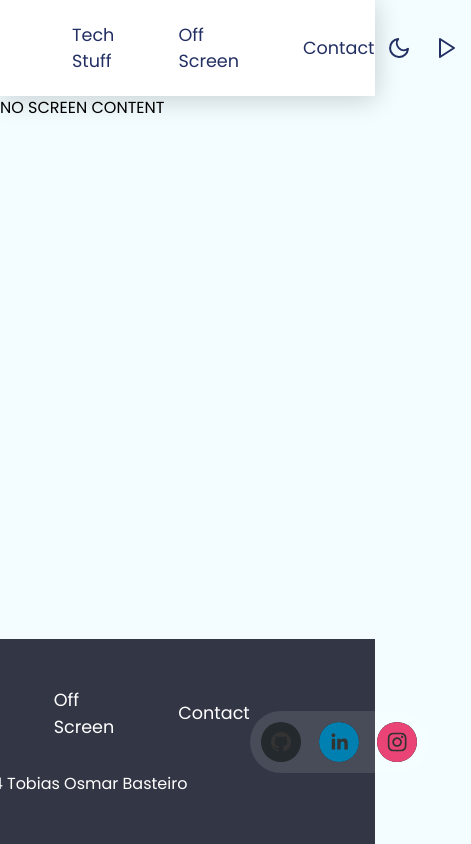
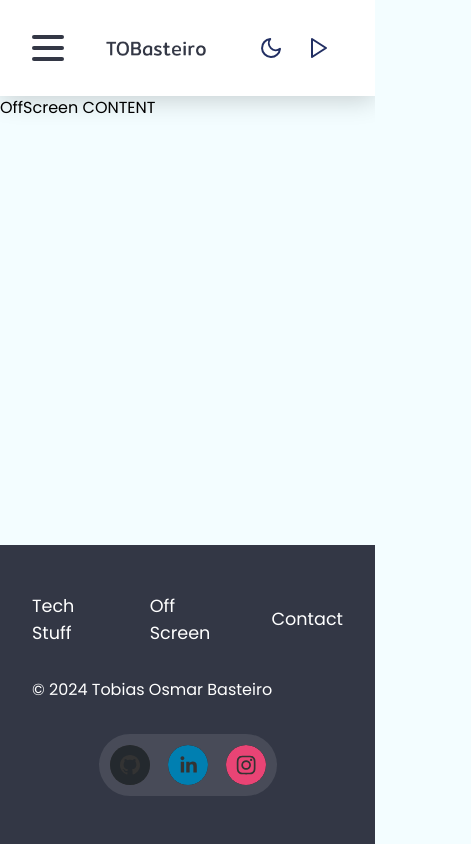
Before and after one commit to tobasteiro/tobasteiro-website, a Next.js app: page /offscreen in a window 390 px wide. Shown: the whole page, 471 px wide, since content can reach past the window. Built offline with nearby package versions, Linux system fonts and the light colour scheme; no server answers.

Commit message:
home: template with no designs and responsive

```diff
--- a/package.json
+++ b/package.json
@@ -15,6 +15,7 @@
     "react": "^18",
     "react-dom": "^18",
     "react-feather": "2.0.10",
+    "react-responsive": "^10.0.0",
     "react-social-icons": "^6.14.0"
   },
   "devDependencies": {
--- a/src/app/offscreen/page.js
+++ b/src/app/offscreen/page.js
@@ -1,7 +1,7 @@
 import React from "react";
 
-function NoScreen() {
-  return <div>NO SCREEN CONTENT</div>;
+function OffScreen() {
+  return <div>OffScreen CONTENT</div>;
 }
 
-export default NoScreen;
+export default OffScreen;
--- a/src/components/Footer/Footer.module.css
+++ b/src/components/Footer/Footer.module.css
@@ -9,6 +9,9 @@
 
 .footer_content {
   display: flex;
+  flex-wrap: wrap;
+  justify-content: center;
+  gap: 2rem;
   flex-grow: 1;
   max-width: var(--content-width);
   height: fit-content;
@@ -28,7 +31,7 @@
   display: flex;
   flex-grow: 1;
   justify-content: flex-start;
-  gap: 4rem;
+  gap: 2rem;
   margin: 0;
   padding: 0;
 }
--- a/src/components/Header/Header.js
+++ b/src/components/Header/Header.js
@@ -1,27 +1,19 @@
 import React from "react";
 import Link from "next/link";
-import Image from "next/image";
 
 import { Play, Moon } from "react-feather";
 
 import styles from "./Header.module.css";
+import ResponsiveNav from "../ResponsiveNav";
 
 function Header() {
   return (
     <header className={styles.wrapper}>
       <div className={styles.topbar_wrapper}>
-        <Link href="/">
-          <Image
-            src="/assets/TOBasteiro.png"
-            alt="Tobias Basteiro"
-            width={100}
-            height={15}
-          />
-        </Link>
-
+        <ResponsiveNav>
           <ol className={styles.menus}>
             <li>
-            <Link href="/techstuff">Tech Stuff</Link>
+              <Link href="/tech">Tech Stuff</Link>
             </li>
             <li>
               <Link href="/offscreen">Off Screen</Link>
@@ -30,7 +22,7 @@ function Header() {
               <Link href="/contact">Contact</Link>
             </li>
           </ol>
-
+        </ResponsiveNav>
         <div className={styles.actions}>
           {/* <DarkModeToggle /> */}
           <button className={styles.action}>
--- a/src/components/Header/Header.module.css
+++ b/src/components/Header/Header.module.css
@@ -36,9 +36,6 @@
   text-decoration: none;
   color: var(--color-text);
 }
-.menus img {
-  border-radius: 50%;
-}
 
 .actions {
   display: flex;
--- /dev/null
+++ b/src/components/ResponsiveNav/ResponsiveNav.js
@@ -0,0 +1,55 @@
+"use client";
+
+import React from "react";
+import styles from "./ResponsiveNav.module.css";
+
+import Link from "next/link";
+import Image from "next/image";
+import { useMediaQuery } from "react-responsive";
+
+function ResponsiveNav({ children }) {
+  const [open, setOpen] = React.useState(false);
+  const isMobile = useMediaQuery({ maxWidth: "768px" });
+
+  const toggleHamburger = () => {
+    setOpen(!open);
+  };
+
+  React.useEffect(() => {
+    document.body.addEventListener("click", () => setOpen(false));
+    return () => {
+      document.body.removeEventListener("click", () => setOpen(false));
+    };
+  }, []);
+
+  return (
+    <>
+      <div className={styles.hamburgerContainer}>
+        <div onClick={toggleHamburger}>
+          <div className={styles.hamburger}>
+            <div className={styles.burger} />
+            <div className={styles.burger} />
+            <div className={styles.burger} />
+          </div>
+        </div>
+      </div>
+
+      <Link href="/">
+        <Image
+          src="/assets/TOBasteiro.png"
+          alt="Tobias Basteiro"
+          width={100}
+          height={15}
+        />
+      </Link>
+      <div
+        className={open && isMobile ? styles.responsiveMenus : styles.menus}
+        onClick={() => setOpen(false)}
+      >
+        {children}
+      </div>
+    </>
+  );
+}
+
+export default ResponsiveNav;
--- /dev/null
+++ b/src/components/ResponsiveNav/ResponsiveNav.module.css
@@ -0,0 +1,52 @@
+.hamburger {
+  width: 2rem;
+  height: 2rem;
+  display: flex;
+  justify-content: space-around;
+  flex-flow: column nowrap;
+  cursor: pointer;
+  z-index: 10;
+}
+
+.burger {
+  width: 2rem;
+  height: 0.25rem;
+  border-radius: 10px;
+  background-color: var(--color-primary-100);
+  transform-origin: 1px;
+  transition: all 0.3s linear;
+}
+
+.hamburgerContainer {
+  display: none;
+}
+
+.responsiveMenus > ol {
+  flex-direction: column;
+  gap: 2rem;
+}
+
+.responsiveMenus {
+  display: none;
+  left: 0;
+  position: fixed;
+  top: 6rem;
+  background-color: white;
+  width: 50%;
+  padding-top: 2rem;
+  padding-bottom: 2rem;
+  border-bottom-right-radius: 1rem;
+  box-shadow: 0px 5px 10px 0px rgba(0, 0, 0, 0.2);
+}
+
+@media (max-width: 768px) {
+  .hamburgerContainer {
+    display: block;
+  }
+  .menus {
+    display: none;
+  }
+  .responsiveMenus {
+    display: block;
+  }
+}
--- /dev/null
+++ b/src/components/ResponsiveNav/index.js
@@ -0,0 +1,2 @@
+export * from "./ResponsiveNav";
+export { default } from "./ResponsiveNav";
```
Also changed, not shown: src/app/contact/page.js (added, +7 -0 lines), src/components/HomePage/HomePage.module.css (+16 -5 lines), src/app/tech/page.js (renamed from src/app/techstuff/page.js), 1 other file (tests, documents, lock files or other folders). Lines whose indentation alone changed are shown as unchanged.
